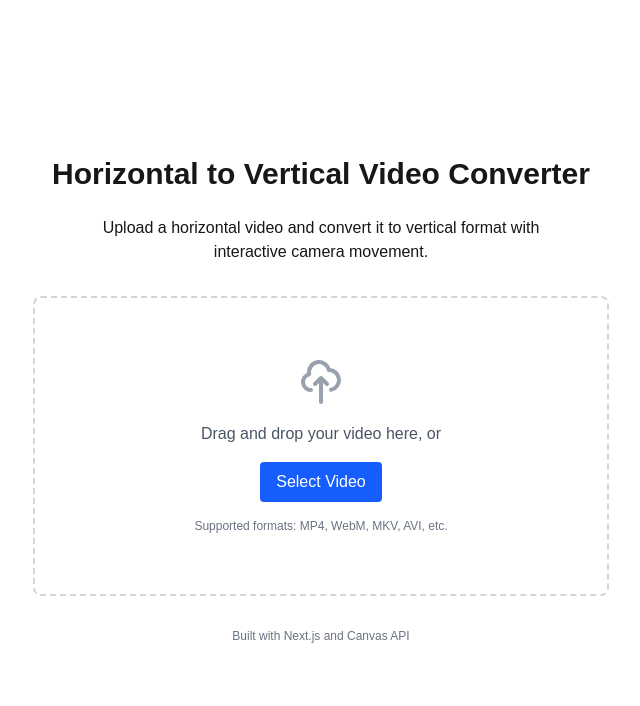
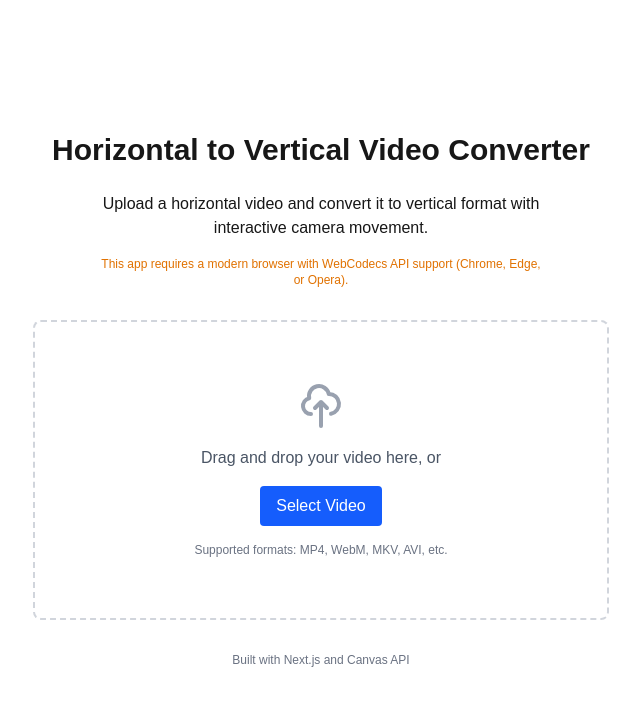
Before and after one commit to scoreclick/storie-tool, a Next.js app: page / in a window 1280 px wide. Shown: the top 706 px of the page, without its empty margins (319-959 px from the left). Built offline with nearby package versions, Linux system fonts and the light colour scheme.

Commit message:
Add WebCodecs API feature detection and browser compatibility notice

```diff
--- a/src/app/page.js
+++ b/src/app/page.js
@@ -7,8 +7,11 @@ export default function Home() {
   return (
     <div className="min-h-screen bg-background text-foreground flex flex-col items-center justify-center p-4">
       <h1 className="text-2xl md:text-3xl font-bold mb-6">Horizontal to Vertical Video Converter</h1>
-      <p className="text-sm md:text-base mb-8 max-w-md text-center">
+      <p className="text-sm md:text-base mb-4 max-w-md text-center">
         Upload a horizontal video and convert it to vertical format with interactive camera movement.
+      </p>
+      <p className="text-xs text-amber-600 mb-8 max-w-md text-center">
+        This app requires a modern browser with WebCodecs API support (Chrome, Edge, or Opera).
       </p>
 
       <VideoConverter />
--- a/src/components/video-converter.js
+++ b/src/components/video-converter.js
@@ -177,6 +177,14 @@ export default function VideoConverter() {
     if (!frames.length) return;
 
     try {
+      // Check if WebCodecs API is available
+      if (typeof window !== 'undefined' && !('VideoEncoder' in window)) {
+        throw new Error(
+          'WebCodecs API is not supported in this browser. ' +
+          'Please use a modern browser like Chrome, Edge, or Opera.'
+        );
+      }
+
       // Create canvas for encoding
       const canvas = document.createElement('canvas');
       const ctx = canvas.getContext('2d', { willReadFrequently: true });
```
